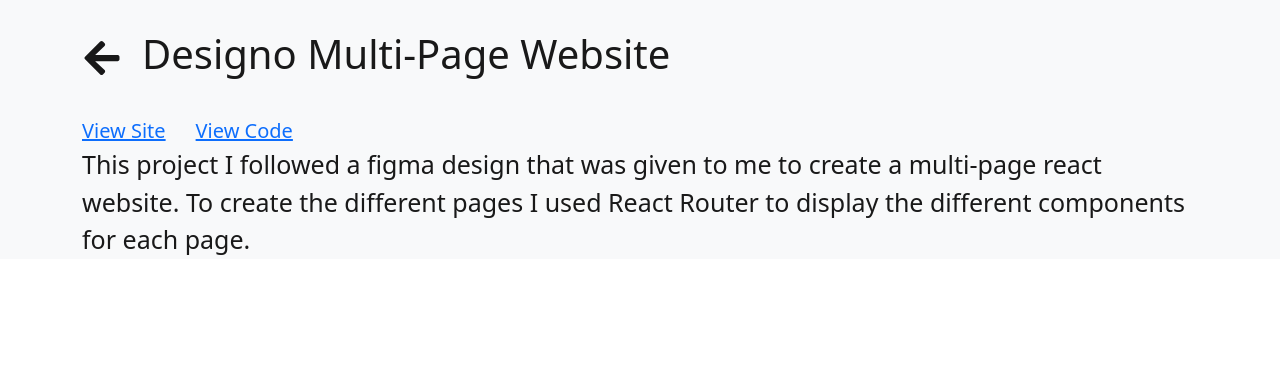
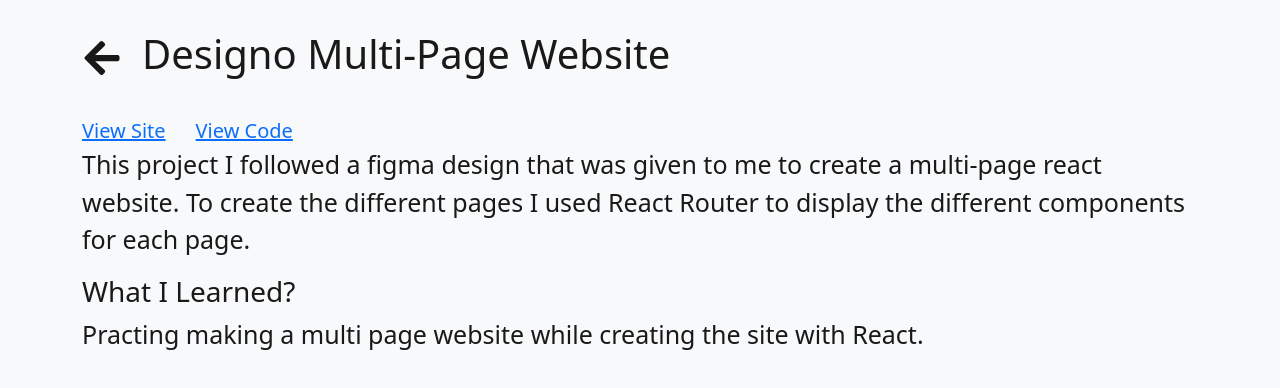
Before and after one commit to thomasgilmore/portfolio2022, a React (Create React App) app: page /designo-multi-page-website in a window 1280 px wide. Shown: the top 388 px of the page. Built offline with nearby package versions, Linux system fonts and the light colour scheme.

Commit message:
Update to Designo Text

```diff
--- a/src/Components/DesignoMultiPageWebsite.js
+++ b/src/Components/DesignoMultiPageWebsite.js
@@ -11,10 +11,12 @@ export default function DesignoMultiPageWebsite() {
       <Container>
         <ProjectNav title='Designo Multi-Page Website' />
         <div className="siteLinksDiv">
-          <a href="https://gilmore-designo.netlify.app/" target="_blank" className={`${theme}ViewSiteLink`}>View Site</a>
-          <a href="https://github.com/thomasgilmore95/designo-multi-page-website" target="_blank" className={`${theme}ViewCodeLink`}>View Code</a>
+          <a href="https://gilmore-designo.netlify.app/" target="_blank" className={`${theme}ViewSiteLink`} rel="noreferrer">View Site</a>
+          <a href="https://github.com/thomasgilmore95/designo-multi-page-website" target="_blank" className={`${theme}ViewCodeLink`} rel="noreferrer">View Code</a>
         </div>
         <p className="projectText">This project I followed a figma design that was given to me to create a multi-page react website. To create the different pages I used React Router to display the different components for each page.</p>
+        <h3>What I Learned?</h3>
+        <p className="projectText">Practing making a multi page website while creating the site with React.</p>
       </Container>
     </div>
   )
--- a/src/Components/designomultipagewebsite.css
+++ b/src/Components/designomultipagewebsite.css
@@ -1,3 +1,3 @@
 .designoMultiPageWebsiteDiv {
-
+  height: 100vh;
 }
```
